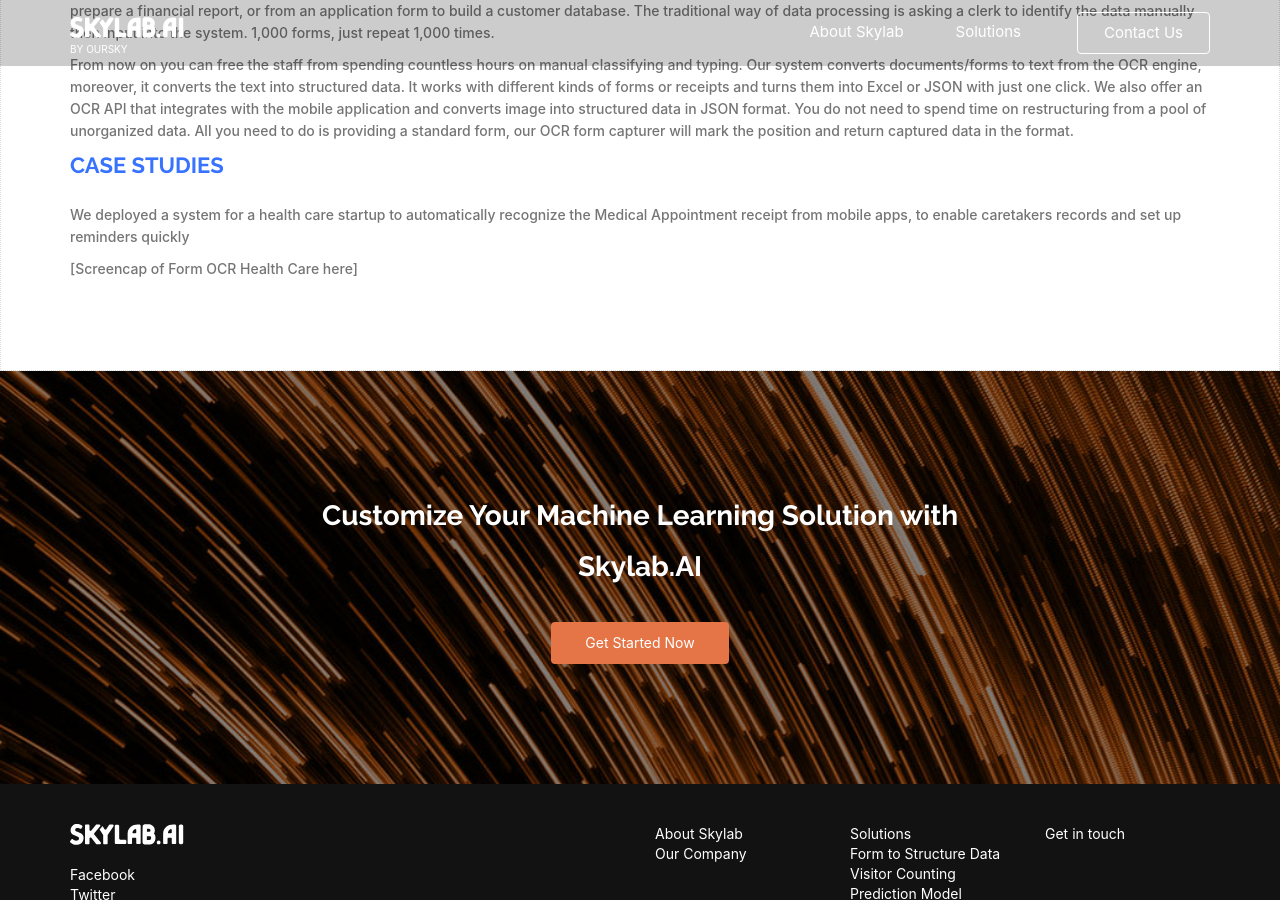
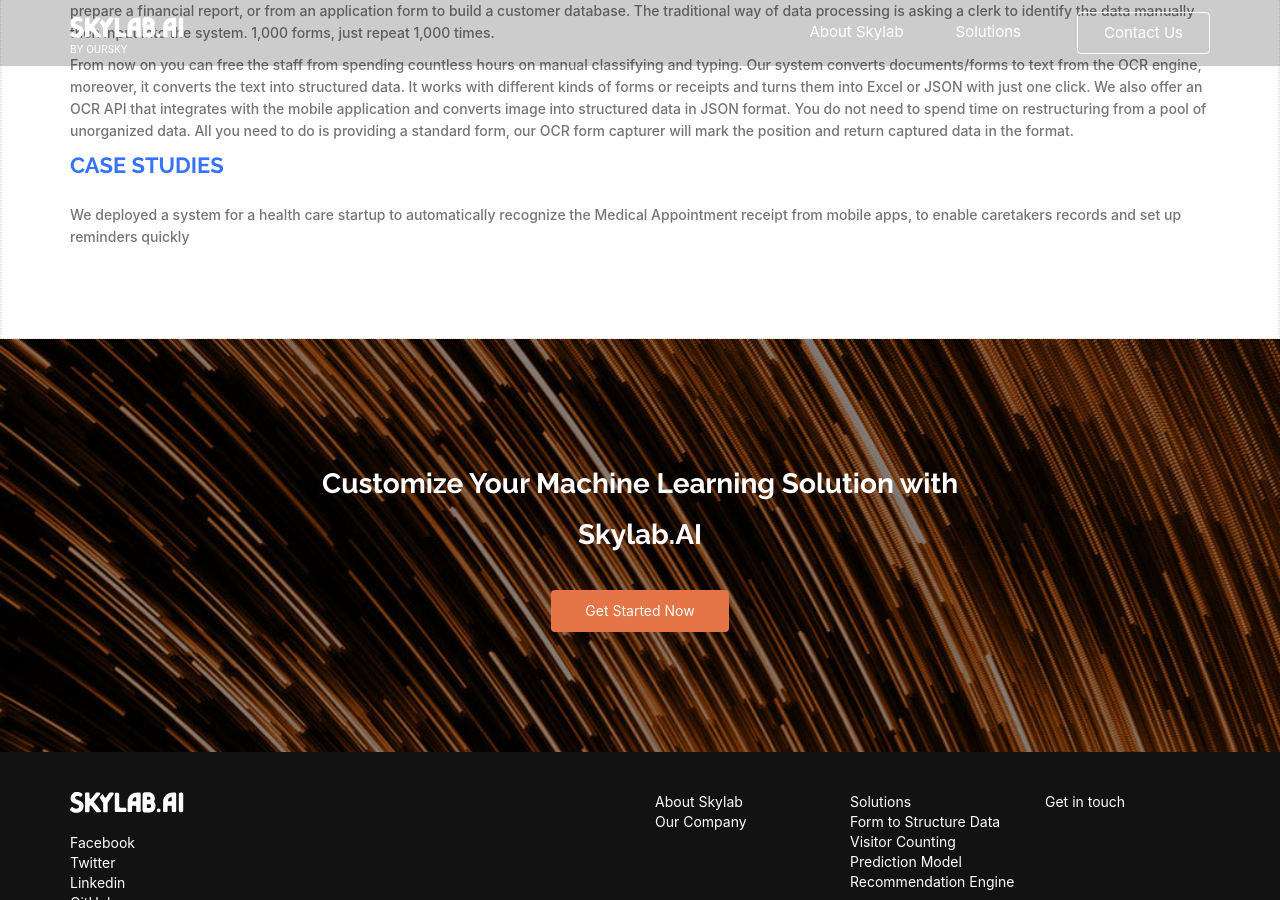
Before and after one commit to oursky/skylab, a Jekyll site: the page built from _posts/2019-03-03-product-optical-character-recognition.md, in a window 1280 px wide and 900 px high, scrolled down 482 px. Built offline with Jekyll 4.4.1, drawn with Linux system fonts in a browser that asks for light colours; nearby versions of some CDN libraries.

Commit message:
Remove text mining photo

```diff
--- a/_posts/2019-03-03-product-optical-character-recognition.md
+++ b/_posts/2019-03-03-product-optical-character-recognition.md
@@ -14,6 +14,3 @@
 
 ## Case Studies
 We deployed a system for a health care startup to automatically recognize the Medical Appointment receipt from mobile apps, to enable caretakers records and set up reminders quickly
-
-
-[Screencap of Form OCR Health Care here]
```
